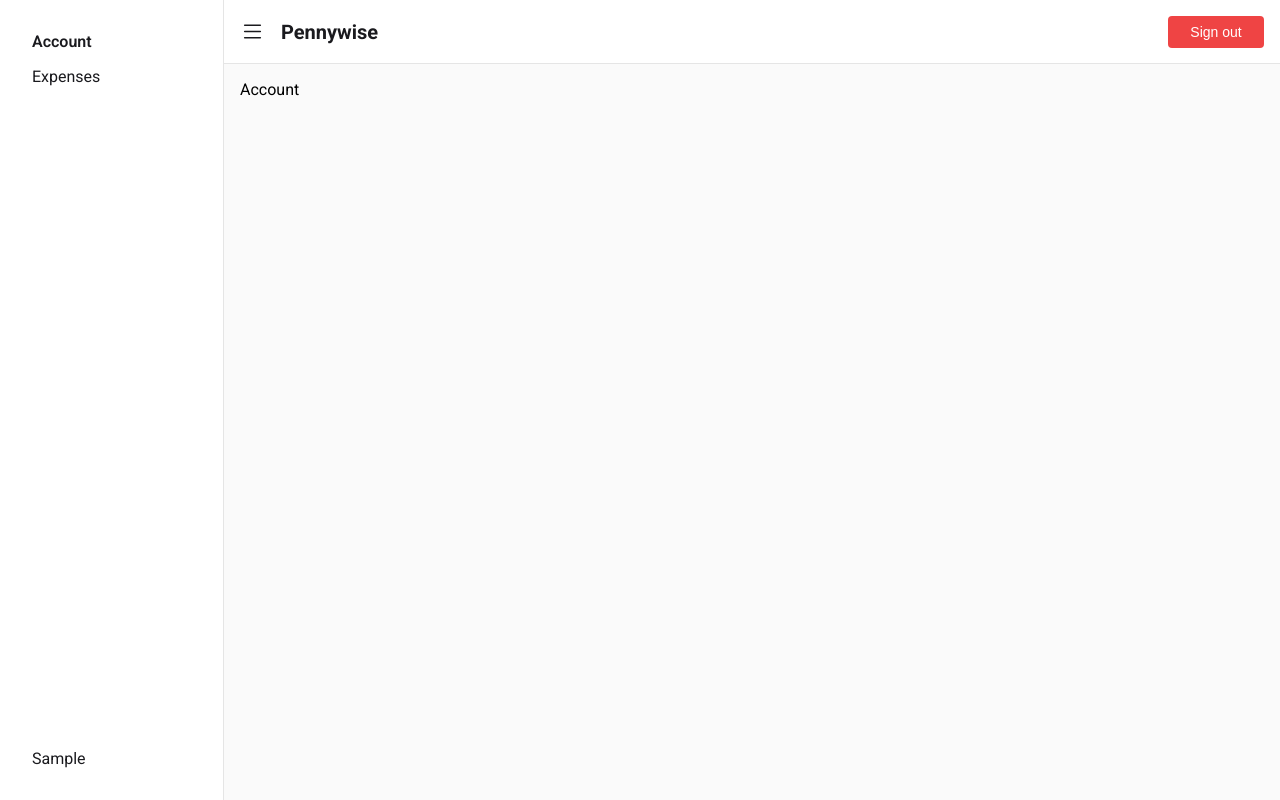
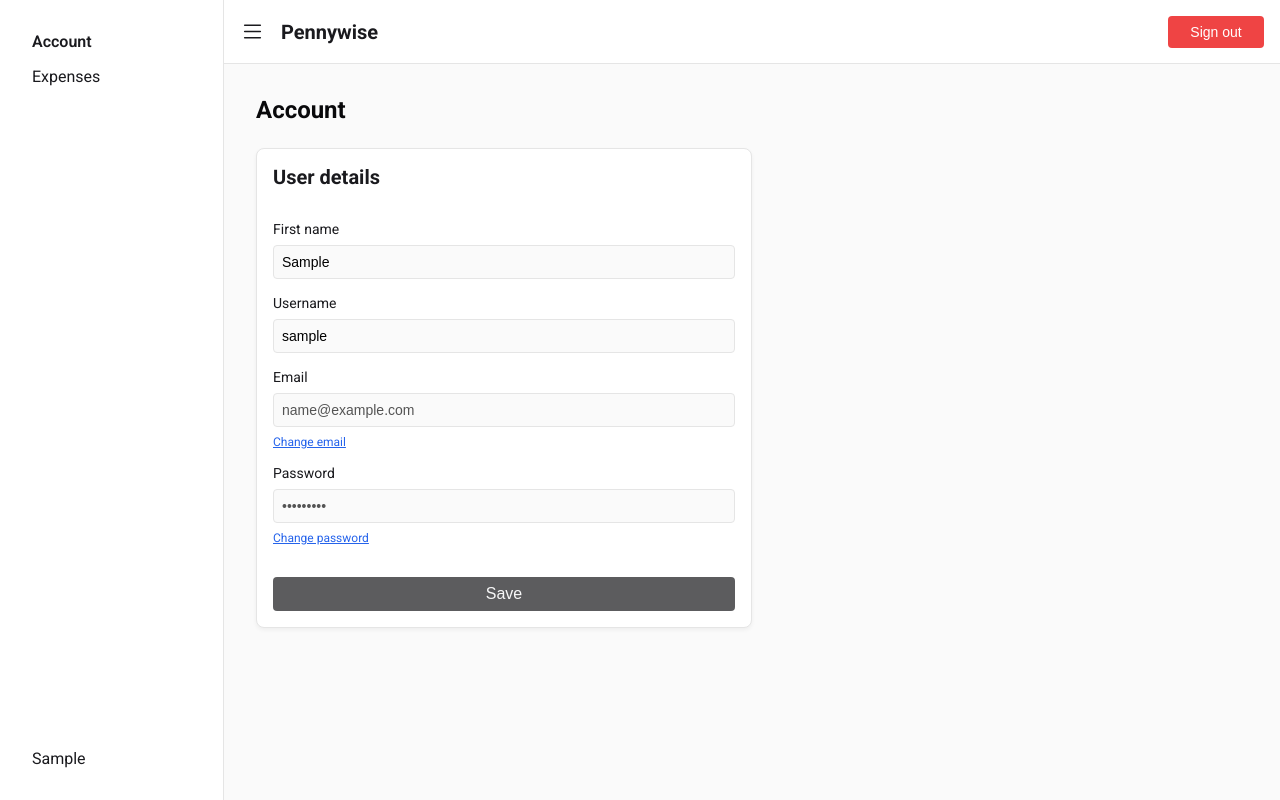
Before and after one commit to spmdev152/pennywise, a Django app: page /user/account in a window 1280 px wide. Run offline with Django 5.2, Linux system fonts and the light colour scheme; the visitor is signed in with stand-in values (Sample User, id 1).

Commit message:
style: implement user details form

```diff
--- a/static/css/base.css
+++ b/static/css/base.css
@@ -96,6 +96,11 @@
   filter: brightness(0.95);
 }
 
+button:disabled {
+  opacity: 0.7;
+  cursor: not-allowed;
+}
+
 button.htmx-request {
   opacity: 70%;
   filter: none;
--- a/static/css/layouts/protected-page.css
+++ b/static/css/layouts/protected-page.css
@@ -79,7 +79,6 @@
 .protected-page-container__content__sections {
   height: calc(100vh - var(--height-header));
   background-color: var(--color-bg);
-  padding: var(--size-sm);
   overflow-y: auto;
 }
 
--- /dev/null
+++ b/static/css/pages/user/account.css
@@ -0,0 +1,60 @@
+.account-section {
+  padding: var(--size-lg);
+}
+
+.account-section--title {
+  color: var(--color-fg);
+  font-size: var(--text-lg);
+  margin-bottom: var(--size-md);
+}
+
+.account-section__form {
+  width: 50%;
+  display: flex;
+  flex-direction: column;
+  gap: var(--size-sm);
+  background-color: var(--color-layout-bg);
+  padding: var(--size-sm);
+  border: 1px solid var(--color-border);
+  border-radius: var(--radius-md);
+  box-shadow: var(--shadow-sm);
+}
+
+.account-section__form--title {
+  color: var(--color-layout-fg);
+  font-size: var(--text-md);
+  margin-bottom: var(--size-sm);
+}
+
+.account-section__form__field {
+  display: flex;
+  flex-direction: column;
+  gap: var(--size-xs);
+}
+
+.account-section__form__field:last-of-type {
+  margin-bottom: var(--size-sm);
+}
+
+.account-section__form__field--label {
+  color: var(--color-layout-fg);
+  font-size: var(--text-sm);
+}
+
+.account-section__form__field--input {
+  background-color: var(--color-bg);
+  font-size: var(--text-sm);
+  padding: var(--size-xs);
+}
+
+.account-section__form__field--detail {
+  font-size: var(--text-xs);
+  text-decoration: underline;
+}
+
+.account-section__form--form-button {
+  width: 100%;
+  color: var(--color-primary-fg);
+  background-color: var(--color-primary-bg);
+  font-size: var(--text-base);
+}
--- a/templates/pages/user/account.html
+++ b/templates/pages/user/account.html
@@ -11,10 +11,70 @@
 
 {% block css %}
     {{ block.super }}
+
+    <link rel="stylesheet" href="{% static 'css/pages/user/account.css' %}">
 {% endblock css %}
 
 {% block content %}
-    <section>
-        <p>Account</p>
+    <section class="account-section">
+        <h1 class="account-section--title">Account</h1>
+
+        <form class="account-section__form"
+              x-data="{ originalFirstName: '{{ user.first_name }}', originalUsername: '{{ user.username }}', firstName: '{{ user.first_name }}', username: '{{ user.username }}', get hasChanges() { return this.firstName !== this.originalFirstName || this.username !== this.originalUsername; } }">
+            <h2 class="account-section__form--title">User details</h2>
+
+            <div class="account-section__form__field">
+                <label class="account-section__form__field--label" for="first_name">First name</label>
+
+                <input class="account-section__form__field--input"
+                       name="first_name"
+                       placeholder="Pennywise"
+                       autocomplete="given-name"
+                       value="{{ user.first_name }}"
+                       x-model="firstName" />
+            </div>
+
+            <div class="account-section__form__field">
+                <label class="account-section__form__field--label" for="username">Username</label>
+
+                <input class="account-section__form__field--input"
+                       name="username"
+                       placeholder="pennywise152"
+                       autocomplete="username"
+                       value="{{ user.username }}"
+                       x-model="username" />
+            </div>
+
+            <div class="account-section__form__field">
+                <label class="account-section__form__field--label" for="email">Email</label>
+
+                <input class="account-section__form__field--input"
+                       name="email"
+                       placeholder="pennywise@gmail.com"
+                       autocomplete="email"
+                       value="{{ user.email }}"
+                       disabled />
+
+                <a class="account-section__form__field--detail">Change email</a>
+            </div>
+
+            <div class="account-section__form__field">
+                <label class="account-section__form__field--label" for="password">Password</label>
+
+                <input class="account-section__form__field--input"
+                       name="password"
+                       type="password"
+                       placeholder="*********"
+                       autocomplete="current-password"
+                       value="*********"
+                       disabled />
+
+                <a class="account-section__form__field--detail">Change password</a>
+            </div>
+
+            <button class="account-section__form--form-button"
+                    id="account-form-button"
+                    :disabled="!hasChanges">Save</button>
+        </form>
     </section>
 {% endblock content %}
```
